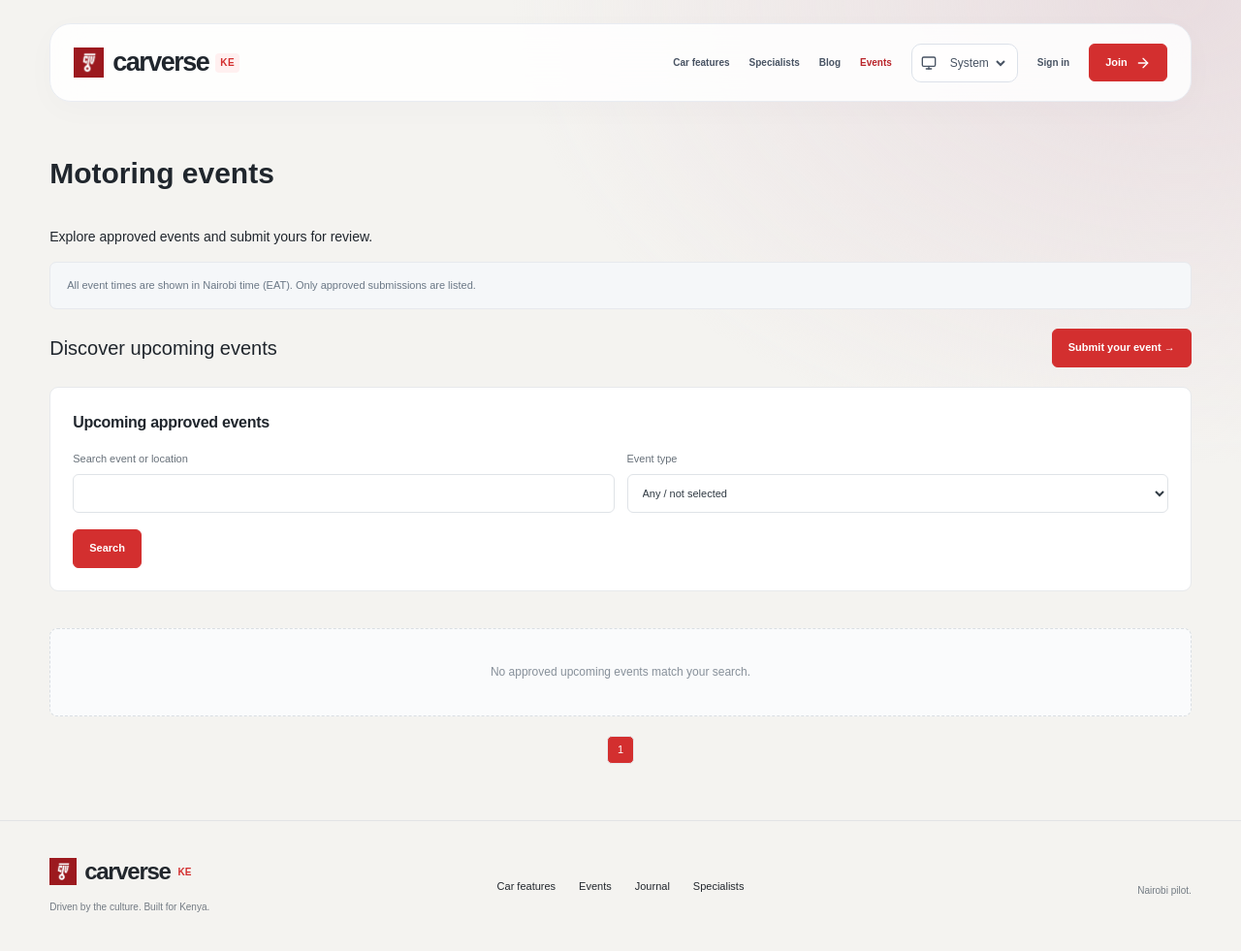
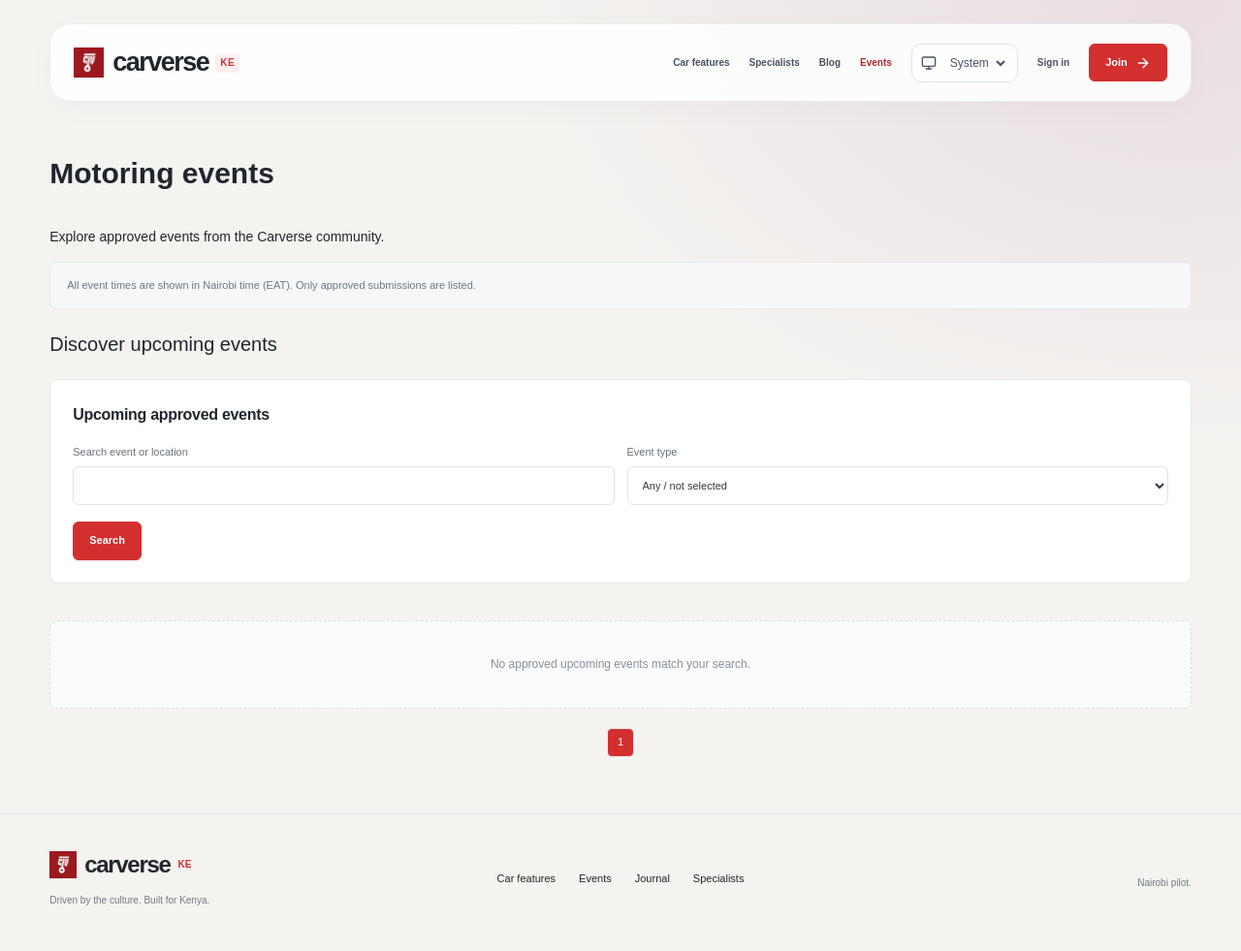
Before and after one commit to zolmandev/carverse, a Laravel app: page /events in a window 1280 px wide. Shown: the whole page at 97% size. After the commit the page ends 934 px from the top, so only its background shows below. Run offline with Laravel 12, Linux system fonts and the light colour scheme; tables that the repository leaves empty hold one stand-in row (values such as "Sample post"); style sheets or scripts are compiled from the project's sources; parts of the project's set-up code (start-up, migrations or seed data) failed here and were passed over; some libraries are stand-ins or nearby versions; some web fonts are replaced.

Commit message:
Remove provider CTA from landing page

```diff
--- a/app/Http/Controllers/EventController.php
+++ b/app/Http/Controllers/EventController.php
@@ -3,7 +3,6 @@
 namespace App\Http\Controllers;
 
 use App\Actions\Workflow;
-use App\Http\Requests\EventSubmissionRequest;
 use App\Http\Requests\AdminEventUpdateRequest;
 use App\Models\MotoringEvent;
 use App\Policies\EventPolicy;
@@ -26,45 +25,13 @@ class EventController extends Controller
     public function ownerData(Request $r): array
     {
         $d = $r->validate(['event_search' => 'nullable|string|max:160', 'event_category' => 'nullable|in:meetup,car_show,track_day,motorsport,workshop,other']);
-        $user = $r->user();
-
         return ['upcoming' => MotoringEvent::published()->where('ends_at', '>=', now())->when($d['event_category'] ?? null, fn ($q, $category) => $q->where('category', $category))->when($d['event_search'] ?? null, fn ($q, $search) => $q->where(fn ($q) => $q->whereRaw('LOWER(title) LIKE ?', ['%'.mb_strtolower($search).'%'])->orWhereRaw('LOWER(location) LIKE ?', ['%'.mb_strtolower($search).'%'])))->orderBy('starts_at')->paginate(12, ['id', 'title', 'category', 'description', 'organizer_name', 'venue', 'location', 'starts_at', 'ends_at', 'website_url', 'poster_path', 'status', 'version', 'approval_scope'], 'events_page')->withQueryString(),
-            'mine' => $user ? MotoringEvent::where('user_id', $user->id)->latest()->paginate(10, ['*'], 'my_events_page')->withQueryString()->through(fn ($event) => $event->makeVisible(['contact_email', 'contact_phone', 'evidence_name', 'review_note'])) : null, 'canSubmit' => $user && $user->hasVerifiedPhone(), 'defaultEmail' => $user?->email, 'filters' => $d];
+            'filters' => $d];
     }
 
     public function publicIndex(Request $r)
     {
         return Inertia::render('carverse/events', ['data' => $this->ownerData($r), 'flash' => ['message' => session('message')]]);
-    }
-
-    public function submitPage(Request $r)
-    {
-        return Inertia::render('carverse/event-submission', ['email' => $r->user()->email, 'event' => null]);
-    }
-
-    public function minePage(Request $r)
-    {
-        $d = $r->validate(['status' => 'nullable|in:pending,approved,rejected,withdrawn']);
-        $mine = MotoringEvent::where('user_id', $r->user()->id);
-
-        return Inertia::render('carverse/my-events', [
-            'events' => (clone $mine)->when($d['status'] ?? null, fn ($query, $status) => $query->where('status', $status))
-                ->latest()->paginate(9)->withQueryString()
-                ->through(fn ($event) => $event->makeVisible(['evidence_name', 'review_note'])),
-            'counts' => (clone $mine)->selectRaw('status, COUNT(*) AS total')->groupBy('status')->pluck('total', 'status'),
-            'status' => $d['status'] ?? 'all',
-            'flash' => ['message' => session('message')],
-        ]);
-    }
-
-    public function editPage(Request $r, MotoringEvent $event)
-    {
-        abort_unless($this->policy->update($r->user(), $event), 403);
-
-        return Inertia::render('carverse/event-submission', [
-            'email' => $r->user()->email,
-            'event' => $event->makeVisible(['contact_email', 'contact_phone', 'evidence_name', 'review_note']),
-        ]);
     }
 
     public function adminData(Request $r): array
@@ -77,14 +44,45 @@ class EventController extends Controller
         return ['status' => $status, 'events' => $events, 'counts' => MotoringEvent::selectRaw('status, COUNT(*) AS count')->groupBy('status')->pluck('count', 'status')];
     }
 
-    public function store(EventSubmissionRequest $r)
+    public function adminStore(AdminEventUpdateRequest $r)
     {
-        return $this->save($r, new MotoringEvent);
-    }
+        $this->admin($r);
+        $d = $r->validated();
+        $path = null;
 
-    public function update(EventSubmissionRequest $r, MotoringEvent $event)
-    {
-        return $this->save($r, $event);
+        try {
+            DB::transaction(function () use ($r, $d, &$path) {
+                $attributes = collect($d)->except('starts_at_local', 'ends_at_local', 'poster', 'evidence')->all();
+                $attributes['starts_at'] = CarbonImmutable::createFromFormat('Y-m-d\\TH:i', $d['starts_at_local'], 'Africa/Nairobi')->setTimezone('UTC');
+                $attributes['ends_at'] = CarbonImmutable::createFromFormat('Y-m-d\\TH:i', $d['ends_at_local'], 'Africa/Nairobi')->setTimezone('UTC');
+                if ($r->hasFile('poster')) {
+                    $path = $r->file('poster')->store('events', 'local');
+                    $attributes['poster_path'] = $path;
+                }
+                if ($r->hasFile('evidence')) {
+                    $evidencePath = $r->file('evidence')->store('events', 'local');
+                    $attributes['evidence_path'] = $evidencePath;
+                    $attributes['evidence_name'] = basename($r->file('evidence')->getClientOriginalName());
+                }
+                $event = MotoringEvent::create($attributes + [
+                    'user_id' => $r->user()->id,
+                    'status' => 'approved',
+                    'version' => 1,
+                    'approved_version' => 1,
+                    'approval_scope' => 'Created and approved by Carverse administration.',
+                    'reviewed_by' => $r->user()->id,
+                    'reviewed_at' => now(),
+                ]);
+                Workflow::audit('event.admin_created', $event);
+            });
+        } catch (\Throwable $e) {
+            if ($path) {
+                Storage::disk('local')->delete($path);
+            }
+            throw $e;
+        }
+
+        return back()->with('message', 'Event created and published.');
     }
 
     public function adminUpdate(AdminEventUpdateRequest $r, MotoringEvent $event)
@@ -97,7 +95,7 @@ class EventController extends Controller
                 $record = MotoringEvent::lockForUpdate()->findOrFail($event->id);
                 $previous = $record->getAttributes();
                 $newVersion = $record->version + 1;
-                $attributes = collect($d)->except('starts_at_local', 'ends_at_local', 'poster')->all();
+                $attributes = collect($d)->except('starts_at_local', 'ends_at_local', 'poster', 'evidence')->all();
                 $attributes['starts_at'] = CarbonImmutable::createFromFormat('Y-m-d\\TH:i', $d['starts_at_local'], 'Africa/Nairobi')->setTimezone('UTC');
                 $attributes['ends_at'] = CarbonImmutable::createFromFormat('Y-m-d\\TH:i', $d['ends_at_local'], 'Africa/Nairobi')->setTimezone('UTC');
                 if ($r->hasFile('poster')) {
@@ -117,40 +115,6 @@ class EventController extends Controller
         }
 
         return back()->with('message', 'Event details and poster updated.');
-    }
-
-    private function save(EventSubmissionRequest $r, MotoringEvent $event)
-    {
-        $d = $r->validated();
-        $paths = [];
-        try {
-            DB::transaction(function () use ($r, $event, $d, &$paths) {
-                $record = $event->exists ? MotoringEvent::lockForUpdate()->findOrFail($event->id) : $event;
-                if ($record->exists) {
-                    abort_unless($this->policy->update($r->user(), $record), 403);
-                }$previous = $record->exists ? $record->getAttributes() : null;
-                $attributes = collect($d)->except('starts_at_local', 'ends_at_local', 'poster', 'evidence')->all();
-                $attributes['starts_at'] = CarbonImmutable::createFromFormat('Y-m-d\\TH:i', $d['starts_at_local'], 'Africa/Nairobi')->setTimezone('UTC');
-                $attributes['ends_at'] = CarbonImmutable::createFromFormat('Y-m-d\\TH:i', $d['ends_at_local'], 'Africa/Nairobi')->setTimezone('UTC');
-                foreach (['poster' => 'poster_path', 'evidence' => 'evidence_path'] as $field => $column) {
-                    if ($r->hasFile($field)) {
-                        $paths[] = $path = $r->file($field)->store('events', 'local');
-                        $attributes[$column] = $path;
-                        if ($field === 'evidence') {
-                            $attributes['evidence_name'] = basename($r->file($field)->getClientOriginalName());
-                        }
-                    }
-                }
-                $record->fill($attributes + ['user_id' => $r->user()->id, 'status' => 'pending', 'version' => $record->exists ? $record->version + 1 : 1, 'approved_version' => null, 'review_note' => null, 'approval_scope' => null, 'reviewed_by' => null, 'reviewed_at' => null])->save();
-                Workflow::audit($previous ? 'event.resubmitted' : 'event.submitted', $record, ['previous' => $previous]);
-            });
-        } catch (\Throwable $e) {
-            foreach ($paths as $path) {
-                Storage::disk('local')->delete($path);
-            }throw $e;
-        }
-
-        return redirect('/events/mine')->with('message', 'Event submitted for review. It becomes visible to others after approval.');
     }
 
     public function review(Request $r, MotoringEvent $event)
@@ -177,18 +141,6 @@ class EventController extends Controller
         return back()->with('message', 'Event decision saved. Only approved submissions are listed.');
     }
 
-    public function withdraw(Request $r, MotoringEvent $event)
-    {
-        abort_unless($this->policy->update($r->user(), $event), 403);
-        DB::transaction(function () use ($event) {
-            $record = MotoringEvent::lockForUpdate()->findOrFail($event->id);
-            Workflow::audit('event.withdrawn', $record, ['previous' => $record->only('status', 'version', 'approved_version')]);
-            $record->update(['status' => 'withdrawn', 'approved_version' => null]);
-        });
-
-        return back()->with('message', 'Event withdrawn from the listings.');
-    }
-
     public function evidence(Request $r, MotoringEvent $event)
     {
         abort_unless($this->policy->evidence($r->user(), $event), 403);
--- a/app/Http/Requests/AdminEventUpdateRequest.php
+++ b/app/Http/Requests/AdminEventUpdateRequest.php
@@ -27,6 +27,7 @@ class AdminEventUpdateRequest extends FormRequest
             'ends_at_local' => 'required|date_format:Y-m-d\\TH:i',
             'website_url' => ['nullable', 'url', 'starts_with:https://', 'max:2048'],
             'poster' => 'nullable|image|mimes:jpg,jpeg,png,webp|max:5120',
+            'evidence' => [$this->isMethod('POST') ? 'required' : 'nullable', 'file', 'mimes:pdf,jpg,jpeg,png', 'max:5120'],
         ];
     }
 
--- a/app/Policies/EventPolicy.php
+++ b/app/Policies/EventPolicy.php
@@ -19,6 +19,6 @@ class EventPolicy
 
     public function evidence(User $user, MotoringEvent $event): bool
     {
-        return $this->update($user, $event) || $this->review($user);
+        return $this->review($user);
     }
 }
--- a/resources/js/pages/carverse/event-approvals.tsx
+++ b/resources/js/pages/carverse/event-approvals.tsx
@@ -54,6 +54,13 @@ export default function EventApprovals({ applications: a, search }: { applicatio
         '/app/admin?' + new URLSearchParams({ tab: 'events', event_status: status, ...(search ? { q: search } : {}) }).toString();
     return (
         <>
+            <details className="cv-admin-event-edit">
+                <summary>Create event</summary>
+                <ActionForm action="/admin/events" label="Create and publish event">
+                    <EventFields event={undefined} email={null} />
+                    <p className="cv-muted">Events created here are published directly by an administrator.</p>
+                </ActionForm>
+            </details>
             <nav className="cv-catalog-tabs" aria-label="Event approval status">
                 {['pending', 'approved', 'rejected', 'withdrawn'].map((s) => (
                     <Link key={s} href={link(s)} className={a.status === s ? 'active' : ''}>
--- a/resources/js/pages/carverse/event-types.ts
+++ b/resources/js/pages/carverse/event-types.ts
@@ -25,9 +25,6 @@ export type MotoringEvent = {
 };
 export type EventsData = {
     upcoming: Paginated<MotoringEvent>;
-    mine: Paginated<MotoringEvent> | null;
-    canSubmit: boolean;
-    defaultEmail: string | null;
     filters: { event_search?: string; event_category?: string };
 };
 export type EventApplications = { status: string; events: Paginated<MotoringEvent>; counts: Record<string, number | string> };
--- a/resources/js/pages/carverse/events-workspace.tsx
+++ b/resources/js/pages/carverse/events-workspace.tsx
@@ -1,4 +1,3 @@
-import { Link } from '@inertiajs/react';
 import { eventCategories, EventsData, localDateTime, MotoringEvent } from './event-types';
 import { Badge, Card, dateTime, Empty, Field, Pager } from './ui';
 export function EventFields({ event, email }: { event?: MotoringEvent; email: string | null }) {
@@ -41,10 +40,6 @@ export default function EventsWorkspace({ data: d, searchAction = '/app/events'
             <div className="cv-events-listing">
                 <div className="cv-events-listing-heading">
                     <h2>Discover upcoming events</h2>
-                    <div className="cv-provider-application-links">
-                        {d.mine && <Link href="/events/mine" className="cv-link">Manage my events</Link>}
-                        <Link href="/events/submit" className="cv-button">Submit your event →</Link>
-                    </div>
                 </div>
                 <section className="cv-group-list">
                     <Card title="Upcoming approved events">
--- a/resources/js/pages/carverse/events.tsx
+++ b/resources/js/pages/carverse/events.tsx
@@ -11,7 +11,7 @@ export default function Events({ data, flash }: { data: EventsData; flash: { mes
             <PublicHeader />
             <section>
                 <h1 className="cv-public-heading">Motoring events</h1>
-                <p>Explore approved events and submit yours for review.</p>
+                <p>Explore approved events from the Carverse community.</p>
                 {flash.message && (
                     <div className="cv-success" role="status">
                         {flash.message}
--- a/resources/js/pages/carverse/public-header.tsx
+++ b/resources/js/pages/carverse/public-header.tsx
@@ -72,11 +72,6 @@ export default function PublicHeader() {
                             }}
                         >
                             Admin dashboard <ArrowRight size={15} />
-                        </Link>
-                    )}
-                    {!isAdmin && (
-                        <Link href="/events/mine" onClick={() => setAccountOpen(false)}>
-                            Manage my events
                         </Link>
                     )}
                     <Link
@@ -162,7 +157,6 @@ export default function PublicHeader() {
                                                 Admin dashboard <ArrowRight size={15} />
                                             </Link>
                                         )}
-                                        {!isAdmin && <Link href="/events/mine" onClick={closeDrawer}>Manage my events</Link>}
                                         <Link href="/logout" method="post" as="button" onClick={closeDrawer}>
                                             Sign out
                                         </Link>
--- a/resources/js/pages/carverse/welcome.tsx
+++ b/resources/js/pages/carverse/welcome.tsx
@@ -168,24 +168,6 @@ export default function Welcome({
                     </section>
                 </aside>
             </div>
-            <section className="cv-provider-join" aria-labelledby="provider-join-title">
-                <div>
-                    <p className="cv-culture-kicker">FOR THE PEOPLE BEHIND THE SCENE</p>
-                    <h2 id="provider-join-title">Bring your work to Carverse.</h2>
-                    <p>Apply to be listed in the specialist directory. Applications are reviewed before they appear publicly.</p>
-                </div>
-                <div className="cv-provider-join-actions">
-                    <Link href="/app/provider/apply/supplier">
-                        Become a Parts Supplier <ArrowRight size={16} />
-                    </Link>
-                    <Link href="/app/provider/apply/garage">
-                        List your Garage <ArrowRight size={16} />
-                    </Link>
-                    <Link href="/app/provider/apply/mechanic">
-                        List as specialist <ArrowRight size={16} />
-                    </Link>
-                </div>
-            </section>
         </div>
     );
 }
--- a/resources/js/pages/carverse/workspace.tsx
+++ b/resources/js/pages/carverse/workspace.tsx
@@ -175,7 +175,6 @@ export default function Workspace(p: WorkspaceProps) {
                                     <h1>Welcome back, {user.name.split(' ')[0]}.</h1>
                                     <p>Everything for your car, in one place.</p>
                                 </div>
-                                <Link href="/events/mine" className="cv-overview-text-link">Manage my events <ArrowRight size={16} /></Link>
                             </div>
                             <div className="cv-overview-feature-grid">
                                 <section className="cv-overview-feature">
--- a/routes/web.php
+++ b/routes/web.php
@@ -31,15 +31,10 @@ Route::middleware(['auth', 'phone.verified'])->group(function () {
     Route::redirect('/app/garage', '/profile#garage');
     Route::get('/app/{section?}', [C::class, 'index'])->whereIn('section', ['overview', 'garage', 'parts', 'providers', 'requests', 'passport', 'reminders', 'community', 'events', 'provider', 'admin', 'preferences']);
     Route::get('/app/provider/apply/{kind}', [C::class, 'providerApplicationPage'])->whereIn('kind', ['garage', 'mechanic', 'supplier']);
-    Route::get('/events/submit', [EventController::class, 'submitPage']);
-    Route::get('/events/mine', [EventController::class, 'minePage']);
-    Route::get('/events/{event}/edit', [EventController::class, 'editPage']);
     Route::get('/profile', [ProfileController::class, 'edit']);
     Route::post('/profile', [ProfileController::class, 'update']);
     Route::get('/profiles/{user}/image', [ProfileController::class, 'image'])->whereNumber('user');
-    Route::post('/events', [EventController::class, 'store'])->middleware('throttle:5,10');
-    Route::put('/events/{event}', [EventController::class, 'update']);
-    Route::post('/events/{event}/withdraw', [EventController::class, 'withdraw']);
+    Route::post('/admin/events', [EventController::class, 'adminStore']);
     Route::post('/events/{event}/review', [EventController::class, 'review']);
     Route::put('/admin/events/{event}', [EventController::class, 'adminUpdate']);
     Route::get('/events/{event}/evidence', [EventController::class, 'evidence']);
```
Also changed, not shown: tests/Feature/EventApprovalsTest.php (+40 -129 lines).
